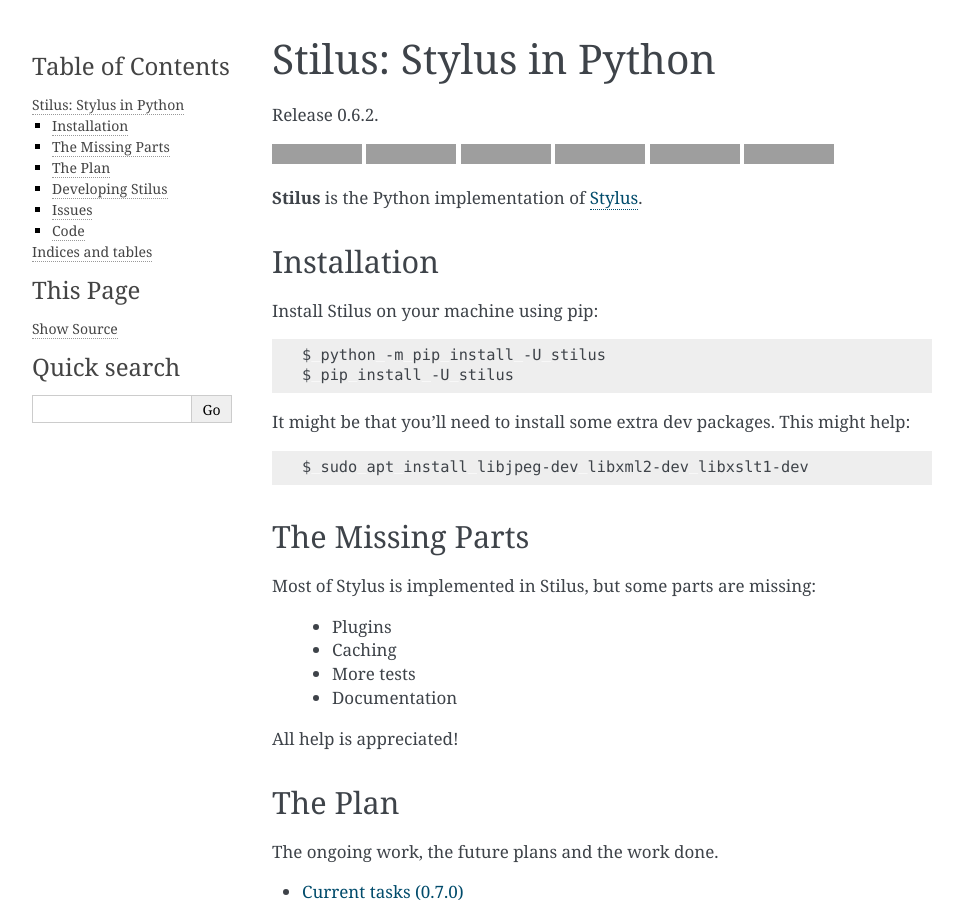
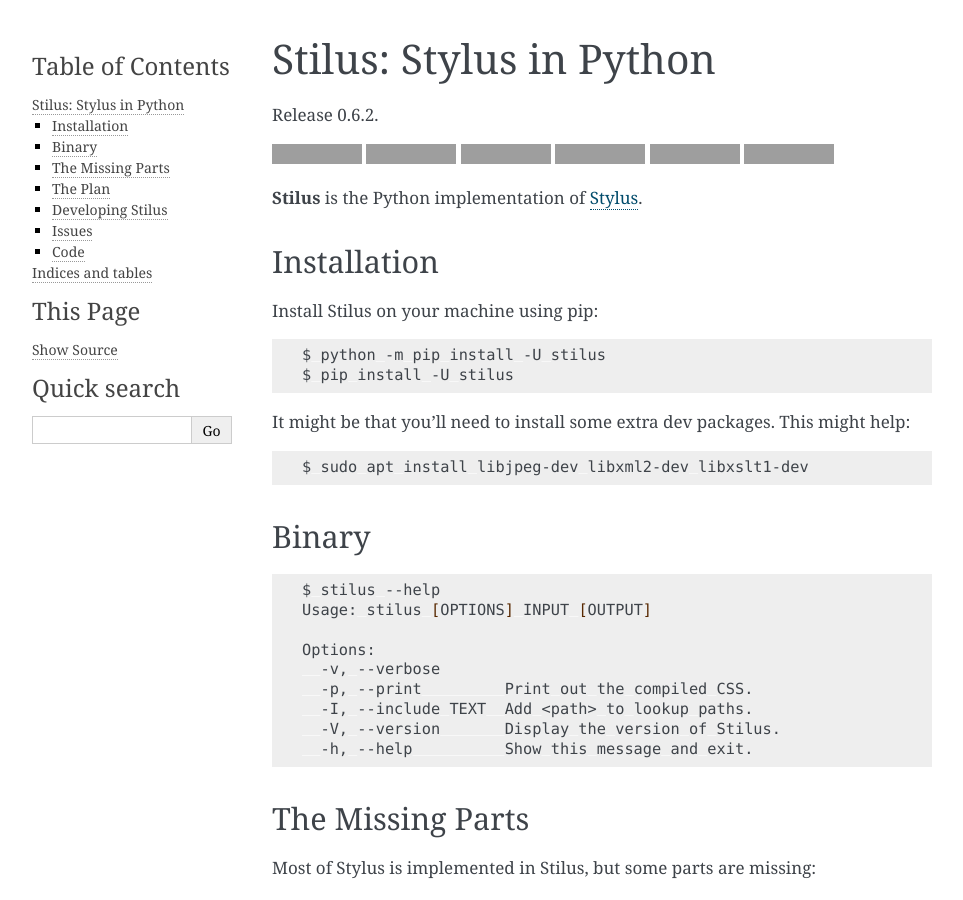
Before and after one commit to jw/stilus, a Sphinx documentation site: the page built from docs/index.rst, in a window 1280 px wide and 900 px high, cut to the strip 0-900 px from the top of the window. Shown: the whole strip, without its empty margins (148-1111 px from the left). Built offline with Sphinx 7.4.7, drawn with Linux system fonts in a browser that asks for light colours; grey boxes are pictures that could not be loaded.

Commit message:
Added some binary documentatiom.

```diff
--- a/docs/index.rst
+++ b/docs/index.rst
@@ -41,6 +41,21 @@
 .. code-block:: bash
 
  $ sudo apt install libjpeg-dev libxml2-dev libxslt1-dev
+
+Binary
+------
+
+.. code-block:: bash
+
+ $ stilus --help
+ Usage: stilus [OPTIONS] INPUT [OUTPUT]
+
+ Options:
+   -v, --verbose
+   -p, --print         Print out the compiled CSS.
+   -I, --include TEXT  Add <path> to lookup paths.
+   -V, --version       Display the version of Stilus.
+   -h, --help          Show this message and exit.
 
 The Missing Parts
 -----------------
```
